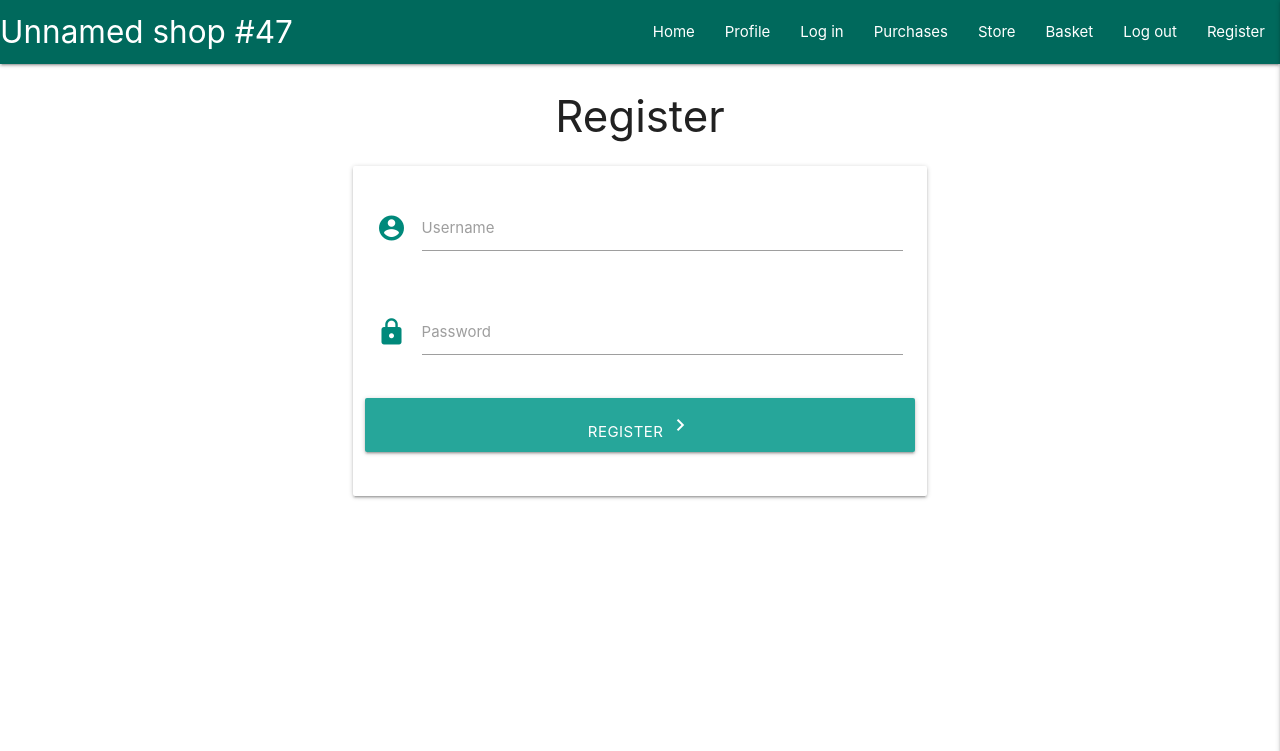
After one commit to EonTAS/Backend-Dev, a Flask app: page /register in a window 1280 px wide. The commit adds this page. Shown: the top 751 px of the page. Run offline with Flask 2, Linux system fonts and the light colour scheme; some libraries are stand-ins or nearby versions.

Commit message:
Added registering and flash messages to document

```diff
--- a/app.py
+++ b/app.py
@@ -5,6 +5,7 @@ from flask import (
 from flask_pymongo import PyMongo
 from bson.objectid import ObjectId
 from werkzeug.security import generate_password_hash, check_password_hash
+
 if os.path.exists("env.py"):
     import env
 
@@ -21,9 +22,31 @@ mongo = PyMongo(app)
 @app.route("/")
 @app.route("/home")
 def get_home():
-    users = mongo.db.users.find()
-    print("hi")
-    return render_template("testPage.html", users=users)
+    return render_template("home.html")
+
+@app.route("/")
+@app.route("/home")
+def get_user():
+    return render_template("home.html")
+
+@app.route("/register", methods=["GET", "POST"])
+def register():
+    if request.method == "POST":
+        username = request.form.get("username").lower()
+        existing = mongo.db.users.find_one({"username": username})
+        if existing:
+            flash("user already exists")
+            return redirect(url_for("register"))
+
+        register = {
+            "username": username,
+            "password": generate_password_hash(request.form.get("password"))
+        }
+        mongo.db.users.insert_one(register)
+        session["user"] = username
+        flash("registration successful")
+        return redirect(url_for("get_home"))
+    return render_template("register.html")
 
 
 if __name__ == "__main__":
--- a/static/css/style.css
+++ b/static/css/style.css
@@ -0,0 +1,3 @@
+.flashes h4 {
+    line-height: 2;
+}
--- a/templates/base.html
+++ b/templates/base.html
@@ -15,14 +15,14 @@
 	<header>
         <!-- allows one list to use in multiple places -->
         {% macro pageList() %}
-            <li><a href="#">Home</a></li>
-            <li><a href="#">Profile</a></li>
+            <li><a href="{{ url_for('get_home') }}">Home</a></li>
+            <li><a href="{{ url_for('get_user') }}">Profile</a></li>
             <li><a href="#">Log in</a></li>
             <li><a href="#">Purchases</a></li>
             <li><a href="#">Store</a></li>
             <li><a href="#">Basket</a></li>
             <li><a href="#">Log out</a></li>
-            <li><a href="#">Register</a></li>
+            <li><a href="{{ url_for('register')}}">Register</a></li>
         {% endmacro %}
 
 	    <!-- desktop -->
@@ -44,6 +44,27 @@
 	    </ul>
 	</header>
 
+    <section>
+        {% with messages = get_flashed_messages() %}
+            {% if messages %}
+                {% for message in messages %}
+                    <div class="row flashes" role="alert">
+                        <div class="h4 teal lighten-2 center-align">
+                            {{ message }}
+                        </div>
+                    </div>
+                    <!-- attempt to make a toast notification pop up instead of the top bar
+                    <script>
+
+                        $(document).ready(function(){
+                            M.toast({html: "{{ message }}"})
+                        })
+
+                    </script> -->
+                {% endfor %}
+            {% endif %}
+        {% endwith %}
+    </section>
 
     <main class="container">
         {% block content %}
--- /dev/null
+++ b/templates/home.html
@@ -0,0 +1,5 @@
+{% extends "base.html" %}
+{% block content %}
+
+
+{% endblock %}
--- /dev/null
+++ b/templates/register.html
@@ -0,0 +1,37 @@
+{% extends "base.html" %}
+{% block content %}
+
+
+<!-- fix this https://learn.codeinstitute.net/courses/course-v1:CodeInstitute+DCP101+2017_T3/courseware/9e2f12f5584e48acb3c29e9b0d7cc4fe/96d22c817aff4ce39e336fcb96c30e16/ -->
+    <h3 class="center-align">Register</h3>
+
+    <div class="row">
+        <form class="col s12 m8 offset-m2" method="POST" action="{{ url_for('register') }}">
+            <div class="card-panel">
+                <!-- username -->
+                <div class="row">
+					<div class="input-field col s12">
+						<i class="material-icons prefix teal-text text-darken-1">account_circle</i>
+						<input id="username" name="username" type="text" class="validate" pattern = "^[a-ZA-Z0-9]$" minlength="5" required>
+						<label for="username">Username</label>
+					</div>
+                </div>
+                <!-- password -->
+                <div class="row">
+                    <div class="input-field col s12">
+						<i class="material-icons prefix teal-text text-darken-1">lock</i>
+                        <input id="password" name="password" type="password" class="validate" minlength="5" required>
+                        <label for="password">Password</label>
+                    </div>
+                </div>
+                <!-- register -->
+                <div class="row">
+                    <button type="submit" class="col s12 btn-large teal lighten-1">
+                        Register <i class="material-icons">chevron_right</i>
+                    </button>
+                </div>
+            </div>
+        </form>
+    </div>
+
+{% endblock %}
```
